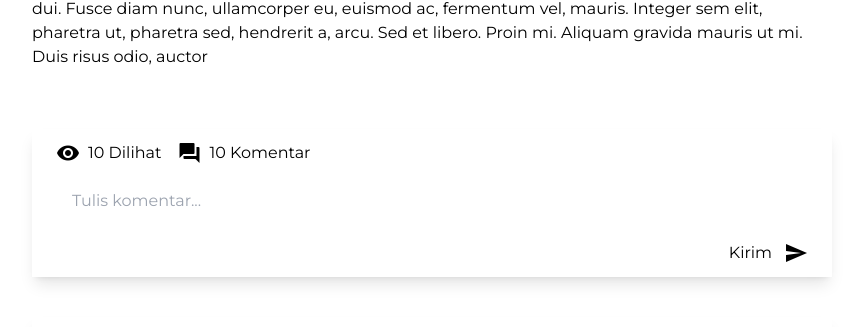
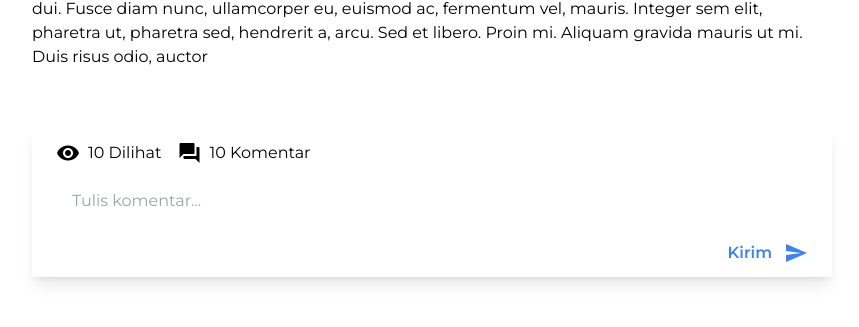
Before and after one commit to kelompokpesilat1/frontend, a Nuxt app: page /detail/03CD2596-58DD-8ADB-32D7-3110CD675959 in a window 1280 px wide. Shown: the part 1397-1724 px from the top of the page, without its empty margins (208-1067 px from the left). Built offline with nearby package versions, Linux system fonts and the light colour scheme.

Commit message:
refacto: detail page

```diff
--- /dev/null
+++ b/components/AvatarName.vue
@@ -0,0 +1,13 @@
+<script>
+export default {
+  props: ['avatarName'],
+}
+</script>
+
+<template>
+  <div
+    class="avatar flex items-center justify-center w-[40px] h-[40px] rounded-full bg-gray-200"
+  >
+    <h1 class="text-2xl text-red-600 font-bold">{{ avatarName }}</h1>
+  </div>
+</template>
--- /dev/null
+++ b/components/Card.vue
@@ -0,0 +1,5 @@
+<template>
+  <div class="card py-3 px-6 shadow-lg">
+    <slot />
+  </div>
+</template>
--- a/components/CommentCard.vue
+++ b/components/CommentCard.vue
@@ -6,17 +6,15 @@ export default {
 
 <template>
   <div>
-    <div class="flex items-center gap-4">
-      <div
-        class="avatar flex items-center justify-center w-[40px] h-[40px] rounded-full bg-gray-200"
-      >
-        <h1 class="text-2xl text-red-600 font-bold">{{ avatarName }}</h1>
-      </div>
-      <div class="div">
+    <LayoutFlexRow class="gap-4">
+      <AvatarName :avatarName="avatarName">
+        {{ avatarName }}
+      </AvatarName>
+      <div>
         <h1>{{ artikel.author }}</h1>
         <p class="text-gray-400">{{ artikel.date }}</p>
       </div>
-    </div>
+    </LayoutFlexRow>
     <p class="my-4">
       Lorem ipsum dolor sit amet, consectetur adipisicing elit. Neque asperiores
       possimus temporibus corporis quasi libero, repellendus, aperiam maxime
--- /dev/null
+++ b/components/Detail/Kategori.vue
@@ -0,0 +1,3 @@
+<template>
+  <p class="text-xl capitalize text-red-600 font-semibold"><slot /></p>
+</template>
--- /dev/null
+++ b/components/Detail/Title.vue
@@ -0,0 +1,3 @@
+<template>
+  <h2 class="text-[42px] leading-[50px] font-bold"><slot /></h2>
+</template>
--- a/pages/detail/_id.vue
+++ b/pages/detail/_id.vue
@@ -25,28 +25,26 @@ export default {
     <Container>
       <LayoutFlexCol class="gap-10 items-center my-10">
         <header class="max-w-[800px]">
-          <p class="text-xl capitalize text-red-600 font-semibold">
+          <DetailKategori>
             {{ artikel.kategori }}
-          </p>
-          <h2 class="text-[42px] leading-[50px] font-bold">
+          </DetailKategori>
+          <DetailTitle>
             {{ artikel.title }}
-          </h2>
-          <div class="flex items-center gap-4 mt-5">
-            <div
-              class="avatar flex items-center justify-center w-[40px] h-[40px] rounded-full bg-gray-200"
-            >
-              <h1 class="text-2xl text-red-600 font-bold">{{ avatarName }}</h1>
-            </div>
-            <div class="div">
+          </DetailTitle>
+
+          <LayoutFlexRow class="gap-4 mt-5">
+            <AvatarName :avatarName="avatarName" />
+            <div>
               <h1>{{ artikel.author }}</h1>
               <p class="text-gray-400">{{ artikel.date }}</p>
             </div>
-          </div>
+          </LayoutFlexRow>
         </header>
         <div class="max-w-[1000px]">
           <img :src="artikel.cover" alt="cover artikel" width="100%" />
         </div>
-        <div class="flex flex-col gap-4 content max-w-[800px]">
+
+        <LayoutFlexCol class="gap-4 max-w-[800px]">
           <p>{{ artikel.content }}</p>
           <p>{{ artikel.content }}</p>
           <p>{{ artikel.content }}</p>
@@ -54,34 +52,39 @@ export default {
           <p>{{ artikel.content }}</p>
           <p>{{ artikel.content }}</p>
           <p>{{ artikel.content }}</p>
-        </div>
-        <div class="card py-3 px-6 shadow-lg w-full lg:w-[800px] mt-5">
-          <div class="flex items-center gap-4 mb-4">
-            <p class="flex items-center gap-2">
-              <span class="material-icons"> visibility </span>10 Dilihat
-            </p>
-            <p class="flex items-center gap-2">
+        </LayoutFlexCol>
+
+        <Card class="w-full lg:w-[800px] mt-5">
+          <LayoutFlexRow class="gap-4 mb-4">
+            <LayoutFlexRow class="gap-2"
+              ><span class="material-icons"> visibility </span>10 Dilihat
+            </LayoutFlexRow>
+            <LayoutFlexRow class="gap-2">
               <span class="material-icons"> question_answer </span>10 Komentar
-            </p>
-          </div>
+            </LayoutFlexRow>
+          </LayoutFlexRow>
+
           <input
             type="text"
             placeholder="Tulis komentar..."
             class="w-full py-2 px-4 mb-5 border-gray-500"
           />
-          <div class="flex items-center justify-end">
-            <button class="flex items-center gap-3">
-              Kirim <span class="material-icons"> send </span>
-            </button>
+          <div class="text-end">
+            <ButtonBlue>
+              <button class="flex items-center gap-3">
+                Kirim <span class="material-icons"> send </span>
+              </button>
+            </ButtonBlue>
           </div>
-        </div>
+        </Card>
+
         <div class="card py-3 px-6 shadow-lg w-full lg:w-[800px]">
-          <div class="flex flex-col gap-4">
+          <LayoutFlexCol class="gap-4">
             <CommentCard :artikel="artikel" :avatarName="avatarName" />
             <CommentCard :artikel="artikel" :avatarName="avatarName" />
             <CommentCard :artikel="artikel" :avatarName="avatarName" />
             <CommentCard :artikel="artikel" :avatarName="avatarName" />
-          </div>
+          </LayoutFlexCol>
         </div>
       </LayoutFlexCol>
     </Container>
```
